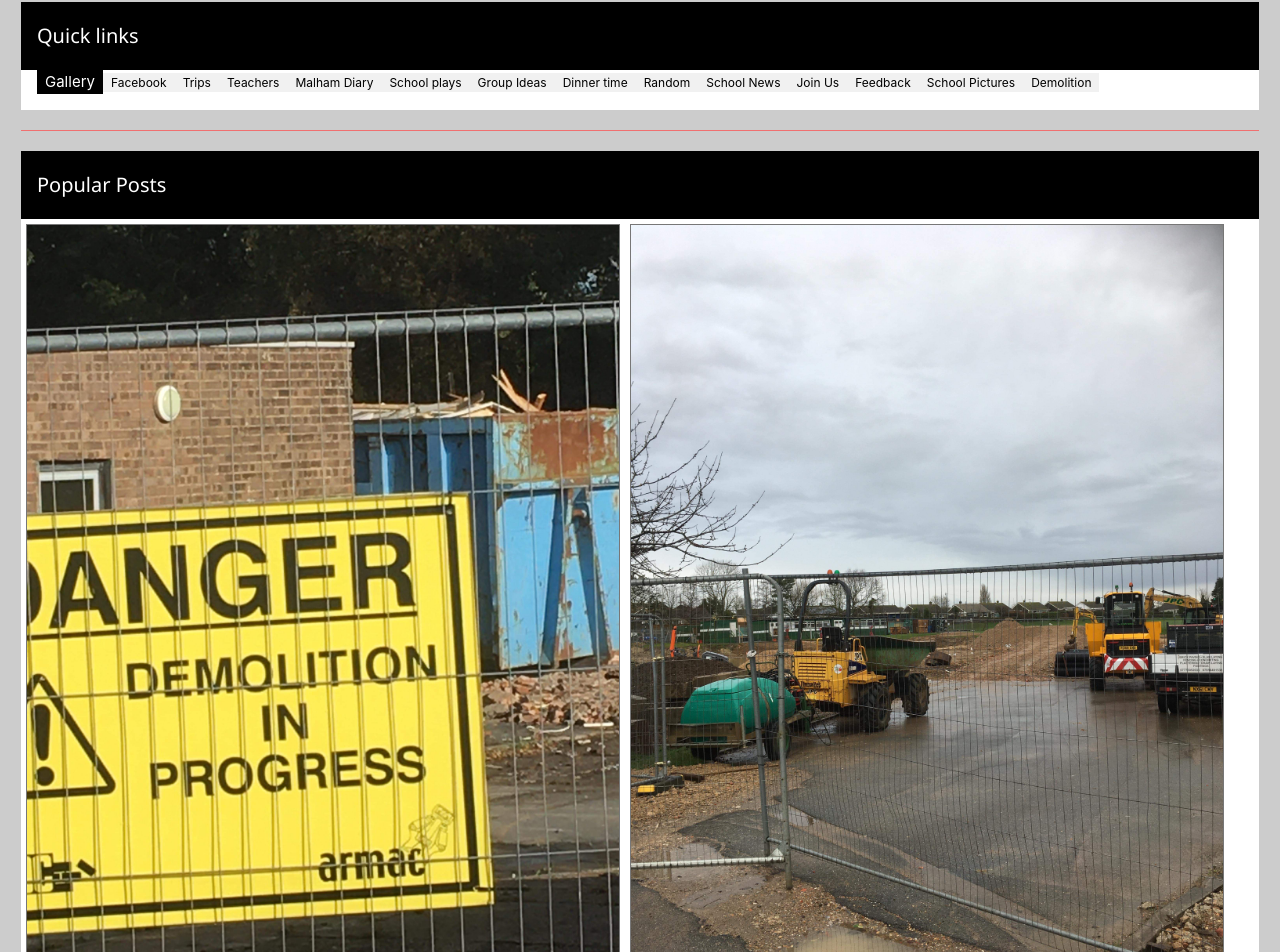
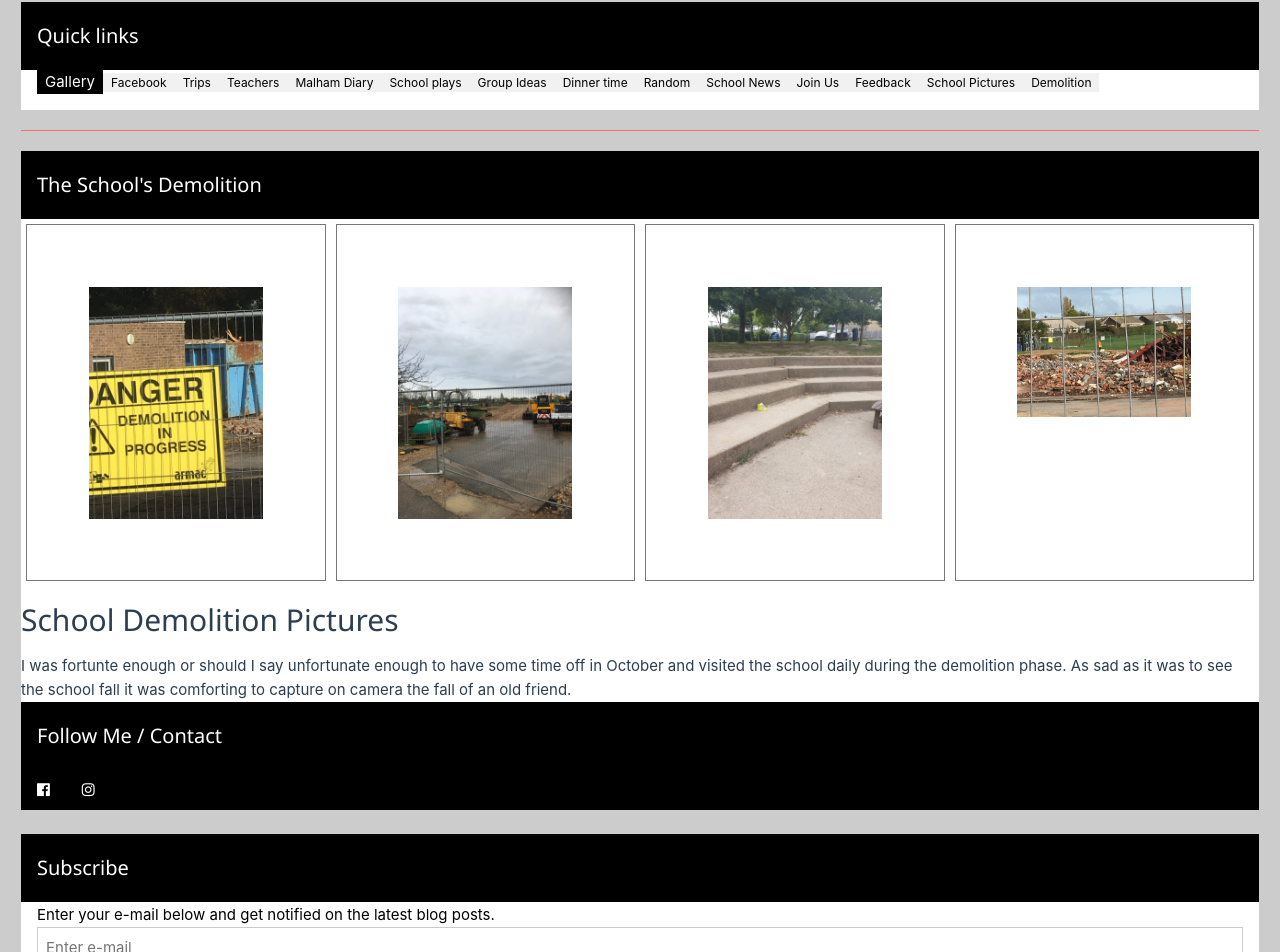
Before and after one commit to mastercreator001/COGS-VUE, a Vue app: page / in a window 1280 px wide. Shown: the part 4075-5027 px from the top of the page. Built offline with nearby package versions, Linux system fonts and the light colour scheme.

Commit message:
010123/2

```diff
--- a/src/components/home/quickMemoriesgallery.vue
+++ b/src/components/home/quickMemoriesgallery.vue
@@ -4,7 +4,7 @@
         <h4>Quick Memories Gallery</h4>
       </div>
       <ul class="cofe-ul cofe-hoverable cofe-white">
-        <PopularPostItem
+        <quickMemoriesgallery
           v-for="post in posts"
           :key="post.id"
           :title="post.title"
@@ -16,7 +16,7 @@
     </div>
   </template>
   <script>
-  import quickMemoriesgallery from "../templates/quickMemoriesgallery.vue";
+  import quickMemoriesgallery from "../home/quickMemoriesgallery.vue";
   export default {
     components: {
         quickMemoriesgallery
@@ -27,7 +27,7 @@
           {
             id: 1,
             title: "Home",
-            text: "A Familliar view",
+            text: "A Familiar view",
             imgsrc: "/quickMemoriesgallery/20200228_205500.jpg",
             imgalt: "view of the school",
           },
--- a/src/components/home/schooldemolition.vue
+++ b/src/components/home/schooldemolition.vue
@@ -1,7 +1,7 @@
 <template>
   <div class="demolitionContainer">
     <div class="cofe-padding cofe-black">
-      <h4>Popular Posts</h4>
+      <h4> The School's Demolition</h4>
     </div>
     <div class="galleryContainer">
       <ImageGalleryTemplate
@@ -65,5 +65,5 @@
 </script>
 <style scoped>
 .demolitionContainer {background-color: white; display: inline-block;}
-.galleryContainer {display: inline-block;}
+.galleryContainer {display: inline-flex}
 </style>
--- /dev/null
+++ b/src/components/home/seconds.vue
@@ -0,0 +1,5 @@
+<template>
+<div class="cofe-container cofe-padding cofe-black">
+    <h4>Quick Memories Gallery</h4>
+  </div>
+</template>
--- a/src/components/templates/ImageGalleryTemplate.vue
+++ b/src/components/templates/ImageGalleryTemplate.vue
@@ -37,8 +37,9 @@
 .imageContainer {
   margin: 5px;
   border: 1px solid #ccc;
-  float: left;
-  width: 48%;
+  float: middle;
+  width: 40%;
+  padding: 5%;
 }
 .imageContainer {
   border: 1px solid #777;
@@ -47,4 +48,5 @@
   width: 100%;
   height: auto;
 }
+
 </style>
--- a/src/views/HomeView.vue
+++ b/src/views/HomeView.vue
@@ -12,7 +12,7 @@
 import emaillink from "../components/common/emaillink.vue";
 import siteFooter from "../components/common/siteFooter.vue";
 import teachers from "../components/home/teachers.vue";
-
+import secondsVue from "../components/home/seconds.vue";
 </script>
 
 <template>
@@ -24,6 +24,7 @@
     <div class="side">
       <HeadTeachers />
       <PopularPosts />
+      <quickMemoriesgallery />
     </div>
     <teachers />
     <visitsaway />
```
